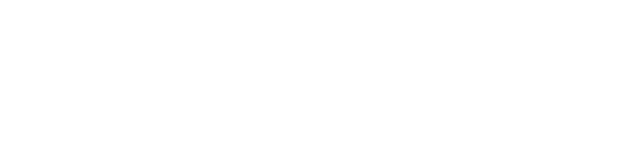
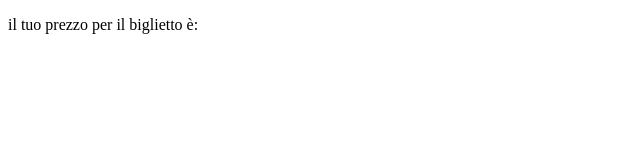
Before and after one commit to AntonioImparato/js-biglietto-treno, a plain HTML site: page index.html in a window 1280 px wide. Shown: the whole page, without its empty margins (0-640 px from the left). Drawn offline with Linux system fonts and the light colour scheme.

Commit message:
add: body html

```diff
--- a/index.html
+++ b/index.html
@@ -8,8 +8,10 @@
 </head>
 
 <body>
-
+    <p>il tuo prezzo per il biglietto è: <span id="price"></span></p>
+    <!--js-->
     <script type="text/javascript" src="js/main.js"></script>
+    <!--/js-->
 </body>
 
 </html>
```
